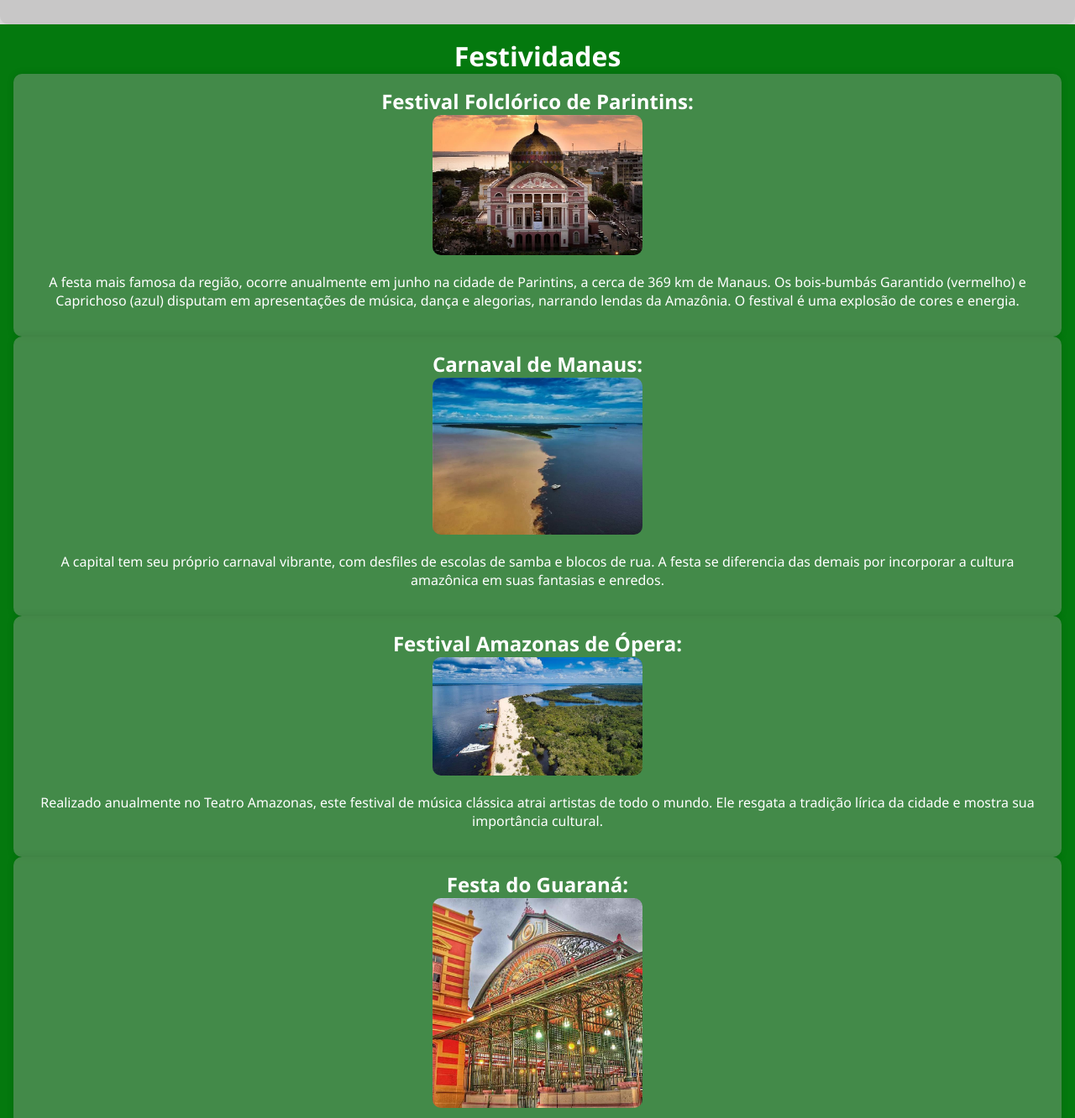
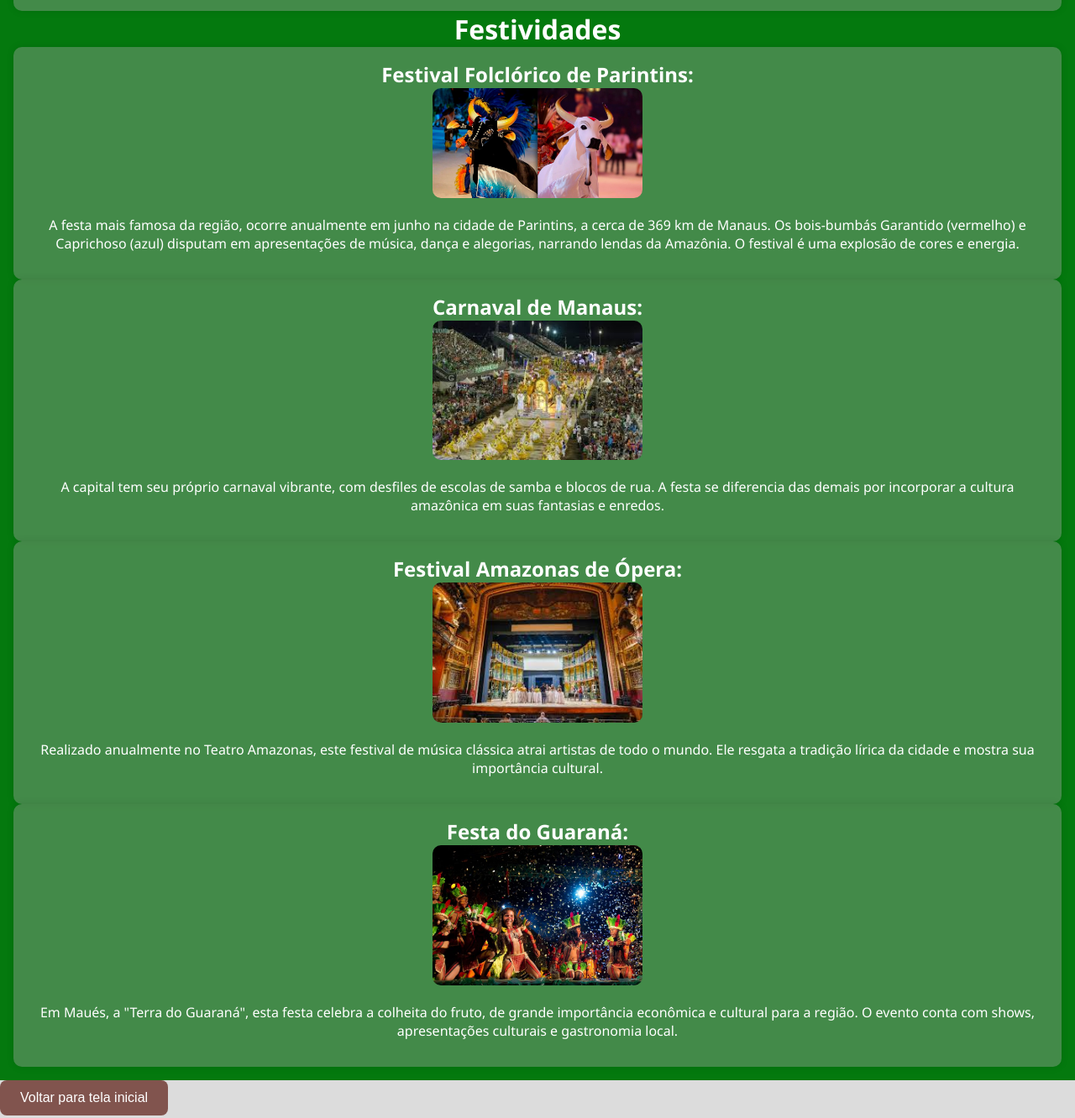
Before and after one commit to Sasmim/exerciciopwa, a plain HTML site: page sobre.html in a window 1280 px wide. Shown: the part 1374-2706 px from the top of the page at 84% size. Drawn offline with Linux system fonts and the light colour scheme.

Commit message:
exerciciopwa

```diff
--- a/sobre.html
+++ b/sobre.html
@@ -4,9 +4,7 @@
     <link rel="stylesheet" href="style.css" />
     <header>
         <h1> Pontos Turísticos </h1>
-    </header>
-    <head>
-         <section class="texto1">
+        <section class="texto1">
              <h2>Teatro Amazonas:</h2>
              <img src="img3.png" alt="Imagem de exemplo" width="250" height="250" />
              <p>O ponto turístico mais famoso de Manaus, é um teatro de ópera majestoso inaugurado em 1896. Sua cúpula colorida e a decoração interna opulenta refletem a prosperidade do ciclo da borracha. É um símbolo da cidade e da história do estado.</p>
@@ -26,27 +24,25 @@
             <img src="img6.png" alt="Imagem de exemplo" width="250" height="250" />
             <p>Inspirado no Les Halles de Paris, este mercado histórico é o lugar ideal para experimentar a cultura local. Lá você encontra uma grande variedade de peixes, frutas exóticas, especiarias, artesanato indígena e produtos regionais.</p>
         </section>
-    </head>
-    <header>
-        <h1> Festividades </h1>
+            <h1> Festividades </h1>
         <section class="texto1">
             <h2>Festival Folclórico de Parintins:</h2>
-            <img src="img3.png" alt="Imagem de exemplo" width="250" height="250" />
+            <img src="img7.png" alt="Imagem de exemplo" width="250" height="250" />
             <p>A festa mais famosa da região, ocorre anualmente em junho na cidade de Parintins, a cerca de 369 km de Manaus. Os bois-bumbás Garantido (vermelho) e Caprichoso (azul) disputam em apresentações de música, dança e alegorias, narrando lendas da Amazônia. O festival é uma explosão de cores e energia.</p>
        </section>
        <section class="texto1">
            <h2>Carnaval de Manaus:</h2>
-           <img src="img4.png" alt="Imagem de exemplo" width="250" height="250" />
+           <img src="img8.png" alt="Imagem de exemplo" width="250" height="250" />
             <p>A capital tem seu próprio carnaval vibrante, com desfiles de escolas de samba e blocos de rua. A festa se diferencia das demais por incorporar a cultura amazônica em suas fantasias e enredos.</p>
        </section>
        <section class="texto1">
            <h2>Festival Amazonas de Ópera:</h2>
-           <img src="img5.png" alt="Imagem de exemplo" width="250" height="250" />
+           <img src="img9.png" alt="Imagem de exemplo" width="250" height="250" />
            <p>Realizado anualmente no Teatro Amazonas, este festival de música clássica atrai artistas de todo o mundo. Ele resgata a tradição lírica da cidade e mostra sua importância cultural.</p>
        </section>
        <section class="texto1">
            <h2>Festa do Guaraná:</h2>
-           <img src="img6.png" alt="Imagem de exemplo" width="250" height="250" />
+           <img src="img10.png" alt="Imagem de exemplo" width="250" height="250" />
            <p>Em Maués, a "Terra do Guaraná", esta festa celebra a colheita do fruto, de grande importância econômica e cultural para a região. O evento conta com shows, apresentações culturais e gastronomia local.</p>
        </section>
     </header>
```
Also changed, not shown: img10.png (added), img7.png (added), img8.png (added), img9.png (added).
